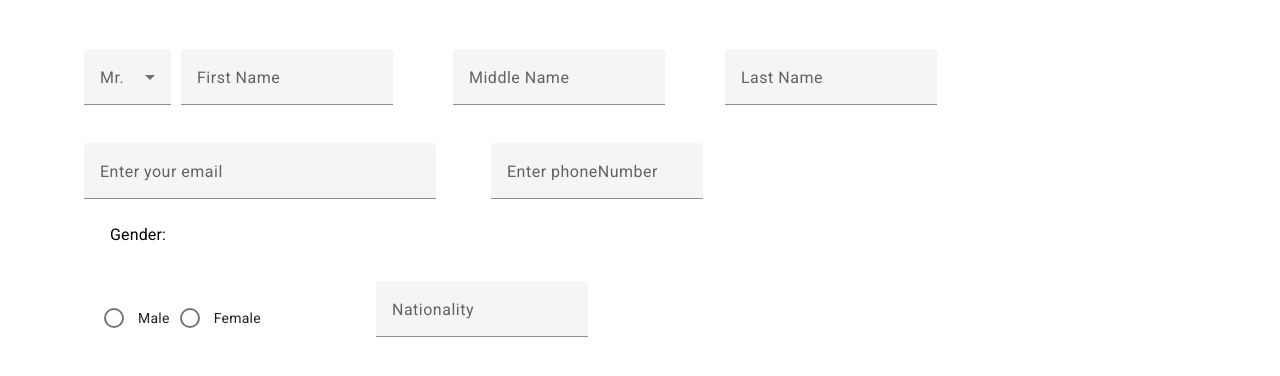
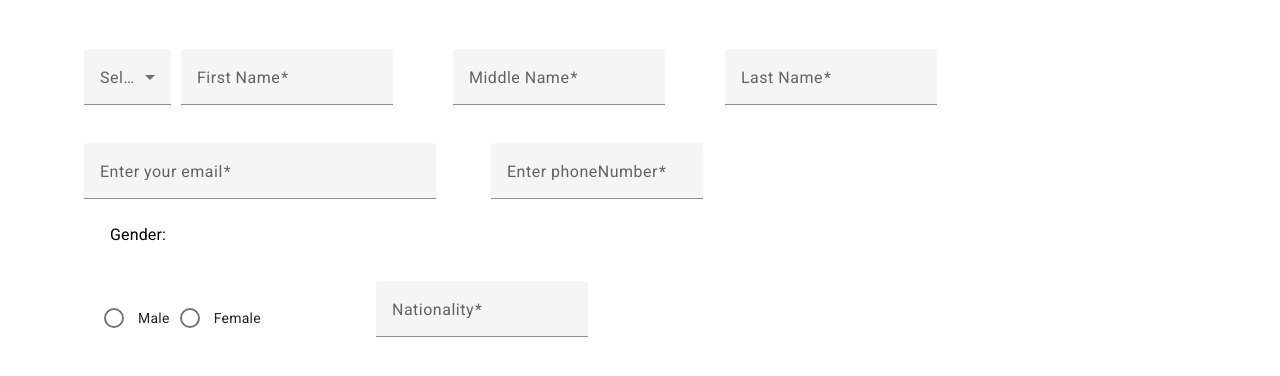
Before and after one commit to AbhitanshRIL/Mod-pro, an Angular app: page / in a window 1280 px wide. Shown: the part 240-616 px from the top of the page. Built offline with nearby package versions, Linux system fonts and the light colour scheme.

Commit message:
some validations applied

```diff
--- a/src/app/app.module.ts
+++ b/src/app/app.module.ts
@@ -54,9 +54,6 @@ import {MatNativeDateModule} from '@angular/material/core';
     MatCheckboxModule,
     MatDatepickerModule,
     MatSelectModule,
-
-
-
     MatNativeDateModule
 
   ],
--- a/src/app/kyc-form/kyc-form.component.html
+++ b/src/app/kyc-form/kyc-form.component.html
@@ -30,7 +30,7 @@
 
           <mat-form-field class="sal-AG">
 
-            <mat-label >Mr.</mat-label>
+            <mat-label >Select</mat-label>
 
             <mat-select>
 
@@ -50,7 +50,9 @@
 
             <mat-label>First Name</mat-label>
 
-            <input matInput>
+            <input matInput formControlName="firstName" placeholder="Ex. abcde" required>
+
+            <mat-error *ngIf="firstFormGroup.get('firstName')">firstName is required</mat-error>
 
           </mat-form-field>
 
@@ -58,7 +60,9 @@
 
             <mat-label>Middle Name</mat-label>
 
-            <input matInput>
+            <input matInput formControlName="middleName" placeholder="Ex. abcde" required>
+
+            <mat-error *ngIf="firstFormGroup.get('middleName')">middletName is required</mat-error>
 
           </mat-form-field>
 
@@ -66,7 +70,9 @@
 
             <mat-label>Last Name</mat-label>
 
-            <input matInput>
+            <input matInput formControlName="lastName" placeholder="Ex. abcde" required>
+
+            <mat-error *ngIf="firstFormGroup.get('lastName')">lastName is required</mat-error>
 
           </mat-form-field>
 
@@ -80,31 +86,21 @@
 
             <mat-label>Enter your email</mat-label>
 
-            <input matInput placeholder="pat@example.com">
+            <input matInput formControlName="email" placeholder="Ex.pat@example.com" required>
 
-
+            <mat-error *ngIf="firstFormGroup.get('email')">email is required</mat-error>
 
           </mat-form-field>
 
-          <!-- <mat-form-field class="input-AG">
 
-            <mat-label>Phone number</mat-label>
-
-            <mat-icon matSuffix>phone</mat-icon>
-
-            <mat-hint>Include area code</mat-hint>
-
-          </mat-form-field>
-
-           -->
 
            <mat-form-field class="input-AG">
 
             <mat-label>Enter phoneNumber</mat-label>
 
-            <input matInput placeholder="Contact No.: 8989890000">
+            <input matInput formControlName="phoneno" placeholder="Contact No.: 8989890000" required>
 
-
+            <mat-error *ngIf="firstFormGroup.get('phoneno')">Phone No. is required</mat-error>
 
           </mat-form-field>
 
@@ -126,7 +122,9 @@
 
               <mat-label>Nationality</mat-label>
 
-              <input matInput>
+              <input matInput formControlName="nationality" placeholder="Indian" required>
+
+               <mat-error *ngIf="firstFormGroup.get('nationality')">Nationality is required</mat-error>
 
             </mat-form-field>
 
@@ -147,7 +145,8 @@
 
             <mat-label>Address Line 1</mat-label>
 
-            <input matInput>
+            <input matInput formControlName="add1" placeholder="Address1" required>
+
 
           </mat-form-field>
 
@@ -155,7 +154,7 @@
 
             <mat-label>Address Line 2</mat-label>
 
-            <input matInput>
+            <input matInput formControlName="add2" placeholder="Address2" required>
 
           </mat-form-field>
 
@@ -163,7 +162,7 @@
 
             <mat-label>City</mat-label>
 
-            <input matInput>
+            <input matInput formControlName="city" placeholder="Numbai" required>
 
           </mat-form-field>
 
@@ -177,7 +176,7 @@
 
             <mat-label>Pincode</mat-label>
 
-            <input matInput placeholder="400706">
+            <input matInput formControlName="pincode" placeholder="400700" required>
 
 
 
@@ -187,29 +186,19 @@
 
             <mat-label>State</mat-label>
 
-            <input matInput placeholder="eg:-Maharashtra">
+            <input matInput formControlName="state" placeholder="eg:-Maharashtra" required>
 
 
 
           </mat-form-field>
 
-          <!-- <mat-form-field class="input-AG">
 
-            <mat-label>Phone number</mat-label>
-
-            <mat-icon matSuffix>phone</mat-icon>
-
-            <mat-hint>Include area code</mat-hint>
-
-          </mat-form-field>
-
-           -->
 
             <mat-form-field class="nat-AG">
 
               <mat-label>Country</mat-label>
 
-              <input matInput>
+              <input matInput formControlName="country" placeholder="eg:-India" required>
 
             </mat-form-field>
 
--- a/src/app/kyc-form/kyc-form.component.ts
+++ b/src/app/kyc-form/kyc-form.component.ts
@@ -1,4 +1,5 @@
 import { Component } from '@angular/core';
+import { CommonModule } from '@angular/common';
 import {FormBuilder, Validators, FormsModule, ReactiveFormsModule} from '@angular/forms';
 import {BreakpointObserver} from '@angular/cdk/layout';
 import {StepperOrientation, MatStepperModule} from '@angular/material/stepper';
@@ -26,15 +27,28 @@ import { MatSelectModule } from '@angular/material/select';
     MatButtonModule,
     AsyncPipe,
     MatRadioModule,
-    MatSelectModule
+    MatSelectModule,
+    CommonModule
   ],
 })
 export class KycFormComponent {
   firstFormGroup = this._formBuilder.group({
-    firstCtrl: ['', Validators.required],
+    title : ['', Validators.required],
+    firstName: ['', Validators.required],
+    middleName: ['', Validators.required],
+    lastName : ['', Validators.required],
+    email : ['', Validators.required],
+    phoneno : ['', Validators.required],
+    nationality : ['', Validators.required],
+
   });
   secondFormGroup = this._formBuilder.group({
-    secondCtrl: ['', Validators.required],
+    add1 : ['', Validators.required],
+    add2 : ['', Validators.required],
+    city : ['', Validators.required],
+    pincode : ['', Validators.required],
+    state : ['', Validators.required],
+    country : ['', Validators.required],
   });
   thirdFormGroup = this._formBuilder.group({
     thirdCtrl: ['', Validators.required],
```
